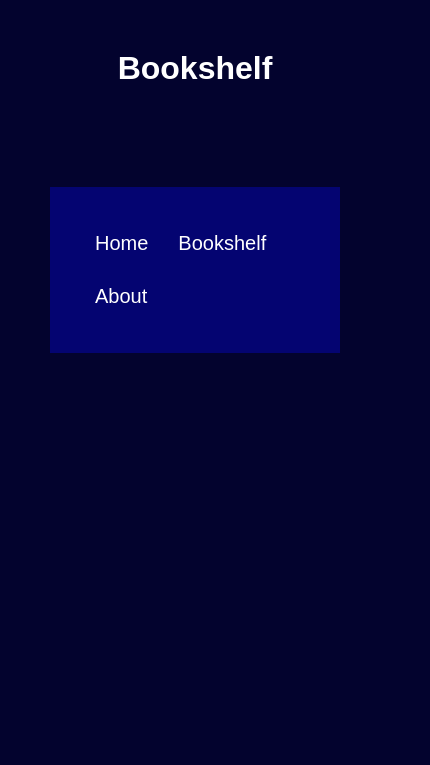
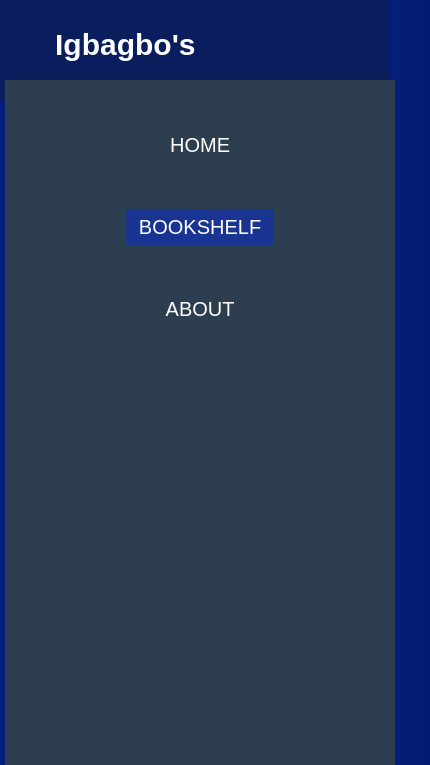
Before and after one commit to tlcgbo/Igbagbo-s-Bookshelf, a plain HTML site: page bookshelf.html in a window 390 px wide. Shown: the top 765 px of the page, 430 px wide, since content can reach past the window. Drawn offline with Linux system fonts and the light colour scheme.

Commit message:
updating more files

```diff
--- a/about.css
+++ b/about.css
@@ -1,49 +1,76 @@
 *{
     padding: 0;
     margin: 0;
+    text-decoration: none;
+    list-style: none;
+    box-sizing: border-box;
 }
 body{
     font-family: sans-serif;
-    background-color: rgb(3, 3, 46);;
 }
-.title{
-    text-align: center;
-    font-family: sans-serif;
+nav{
+    background: #0a1e5e;
+    height: 100px;
+    width: 100%;
+    padding: 5px;
+}
+label.logo{
     color: white;
-    padding: 50px;
+    font-size: 35px;
+    line-height: 80px;
+    padding: 0 100px;
+    font-weight: bold;
 }
-.navbar ul{
-    list-style-type: none;
-    background-color: rgb(4, 4, 113);
-    padding: 30px;
-    margin: 50px;
-    overflow: hidden;
-    font-size: 20px;
+nav ul{
+    float: right;
+    margin-right: 20px;
 }
-.navbar a{
+nav ul li{
+    display: inline-block;
+    line-height: 80px;
+    margin: 0 5px;
+}
+nav ul li a{
     color: white;
-    text-decoration: none;
-    padding: 15px;
-    display: block;
-    text-align: center;
+    font-size: 17px;
+    padding: 7px 13px;
+    border-radius: 3px;
+    text-transform: uppercase;
 }
-.navbar a:hover{
-    background-color: rgb(4, 4, 81);
+a.activeAbout,a:hover{
+    background: #193591;
+    transition: .5s;
 }
-.navbar li{
-    float: left;
+@media (max-width: 952px){
+    label.logo{
+        font-size: 30px;
+        padding-left: 50px;
+    }
+    nav ul li a{
+        font-size: 16px;
+    }
 }
-.div1{
-    color: white;
-    font-size: 25px;
-    padding: 50px;
-    margin: 50px;
-    float: center;
-    border-style: solid;
+@media (max-width: 858px){
+    ul{
+        position: fixed;
+        width: 100%;
+        height: 100vh;
+        background: #2c3e50;
+        top: 80px;
+        left: -100;
+        text-align: center;
+        transition: all .5s;
+    }
+    nav ul li{
+        display: block;
+        margin: 50px 0;
+        line-height: 30px;
+    }
+    nav ul li a{
+        font-size: 20px;
+    }
+    a:hover,a.active{
+        background: none;
+        color: #0a1e5e;
+    }
 }
-img{
-    width: 600px;
-    display: block;
-    margin-left: auto;
-    margin-right: auto;
-}
--- a/bookshelf.css
+++ b/bookshelf.css
@@ -1,35 +1,99 @@
 *{
     padding: 0;
     margin: 0;
+    text-decoration: none;
+    list-style: none;
+    box-sizing: border-box;
 }
 body{
     font-family: sans-serif;
-    background-color: rgb(3, 3, 46);;
+    background-image: linear-gradient(to right, #041f7b, black);
 }
-.title{
-    text-align: center;
-    font-family: sans-serif;
+nav{
+    background: #0a1e5e;
+    height: 100px;
+    width: 100%;
+    padding: 5px;
+}
+label.logo{
     color: white;
+    font-size: 35px;
+    line-height: 80px;
+    padding: 0 100px;
+    font-weight: bold;
+}
+nav ul{
+    float: right;
+    margin-right: 20px;
+}
+nav ul li{
+    display: inline-block;
+    line-height: 80px;
+    margin: 0 5px;
+}
+nav ul li a{
+    color: white;
+    font-size: 17px;
+    padding: 7px 13px;
+    border-radius: 3px;
+    text-transform: uppercase;
+}
+a.activeBookshelf,a:hover{
+    background: #193591;
+    transition: .5s;
+}
+.books_div{
     padding: 50px;
-}
-.navbar ul{
-    list-style-type: none;
-    background-color: rgb(4, 4, 113);
-    padding: 30px;
-    margin: 50px;
-    overflow: hidden;
-    font-size: 20px;
-}
-.navbar a{
-    color: white;
-    text-decoration: none;
-    padding: 15px;
-    display: block;
     text-align: center;
 }
-.navbar a:hover{
-    background-color: rgb(4, 4, 81);
+.books{
+    display: inline-block;
+    border: 1px solid grey;
+    margin: 40px;
+    width: 300px;
+    color: white;
 }
-.navbar li{
-    float: left;
+.books .description{
+    padding: 10px;
+    text-align: center;
 }
+.books:hover{
+    border: 1px solid rgb(57, 55, 55);
+}
+.books img{
+    width: 100%;
+    height: auto;
+}
+@media (max-width: 952px){
+    label.logo{
+        font-size: 30px;
+        padding-left: 50px;
+    }
+    nav ul li a{
+        font-size: 16px;
+    }
+}
+@media (max-width: 858px){
+    ul{
+        position: fixed;
+        width: 100%;
+        height: 100vh;
+        background: #2c3e50;
+        top: 80px;
+        left: -100;
+        text-align: center;
+        transition: all .5s;
+    }
+    nav ul li{
+        display: block;
+        margin: 50px 0;
+        line-height: 30px;
+    }
+    nav ul li a{
+        font-size: 20px;
+    }
+    a:hover,a.active{
+        background: none;
+        color: #0a1e5e;
+    }
+}
--- a/bookshelf.html
+++ b/bookshelf.html
@@ -9,15 +9,56 @@
 </head>
 <body>
 
-    <h1 class="title">Bookshelf</h1>
     <nav class="navbar">
+        <label class="logo">Igbagbo's Bookshelf</label>
         <ul>
             <li><a href="index.html">Home</a></li>
-            <li><a href="bookshelf.html">Bookshelf</a></li>
+            <li><a class="activeBookshelf" href="bookshelf.html">Bookshelf</a></li>
             <li><a href="about.html">About</a></li>
         </ul>
     </nav>
 
+    <div class="books_div">
+        <div class="books">
+            <img src="images/7habits.jpg" alt="7habits">
+            <div class="description">7 Habits of Highly Effective People</div>
+        </div>
+
+        <div class="books">
+            <img src="images/foreverendesonfriday.jpg" alt="forever">
+            <div class="description">Forever Ends On Friday</div>
+        </div>
+
+        <div class="books">
+            <img src="images/nyxia.jpg" alt="nyxia">
+            <div class="description">Nyxia</div>
+        </div>
+
+        <div class="books">
+            <img src="images/purple.jpg" alt="purple">
+            <div class="description">Purple Hibisicus</div>
+        </div>
+
+        <div class="books">
+            <img src="images/americana.jpg" alt="americana">
+            <div class="description">Americana</div>
+        </div>
+
+        <div class="books">
+            <img src="images/iamnumber4.jpg" alt="iamnumber4">
+            <div class="description">I am Number Four</div>
+        </div>
+
+        <div class="books">
+            <img src="images/cherub.jpg" alt="cherub">
+            <div class="description">Cherub</div>
+        </div>
+
+        <div class="books">
+            <img src="images/halfofayellowsun.jpg" alt="halfofayellowsun">
+            <div class="description">Half Of a Yellow Sun</div>
+        </div>
+    </div>
 
     <link rel="stylesheet" href="script.js">
 </body>
--- a/style.css
+++ b/style.css
@@ -1,35 +1,81 @@
 *{
     padding: 0;
     margin: 0;
+    text-decoration: none;
+    list-style: none;
+    box-sizing: border-box;
 }
 body{
     font-family: sans-serif;
-    background-color: rgb(3, 3, 46);;
 }
-.title{
-    text-align: center;
-    font-family: sans-serif;
+nav{
+    background: #0a1e5e;
+    height: 100px;
+    width: 100%;
+    padding: 5px;
+}
+label.logo{
     color: white;
-    padding: 50px;
+    font-size: 35px;
+    line-height: 80px;
+    padding: 0 100px;
+    font-weight: bold;
 }
-.navbar ul{
-    list-style-type: none;
-    background-color: rgb(4, 4, 113);
-    padding: 30px;
-    margin: 50px;
-    overflow: hidden;
-    font-size: 20px;
+nav ul{
+    float: right;
+    margin-right: 20px;
 }
-.navbar a{
+nav ul li{
+    display: inline-block;
+    line-height: 80px;
+    margin: 0 5px;
+}
+nav ul li a{
     color: white;
-    text-decoration: none;
-    padding: 15px;
-    display: block;
-    text-align: center;
+    font-size: 17px;
+    padding: 7px 13px;
+    border-radius: 3px;
+    text-transform: uppercase;
 }
-.navbar a:hover{
-    background-color: rgb(4, 4, 81);
+a.active,a:hover{
+    background: #193591;
+    transition: .5s;
 }
-.navbar li{
-    float: left;
+@media (max-width: 952px){
+    label.logo{
+        font-size: 30px;
+        padding-left: 50px;
+    }
+    nav ul li a{
+        font-size: 16px;
+    }
 }
+@media (max-width: 858px){
+    ul{
+        position: fixed;
+        width: 100%;
+        height: 100vh;
+        background: #2c3e50;
+        top: 80px;
+        left: -100;
+        text-align: center;
+        transition: all .5s;
+    }
+    nav ul li{
+        display: block;
+        margin: 50px 0;
+        line-height: 30px;
+    }
+    nav ul li a{
+        font-size: 20px;
+    }
+    a:hover,a.active{
+        background: none;
+        color: #0a1e5e;
+    }
+}
+section{
+    background: url(mikolaj-DCzpr09cTXY-unsplash.jpg) no-repeat;
+    background-size: cover;
+    height: calc(100vh - 80px);
+}
```
Also changed, not shown: about.html (+2 -5 lines), index.html (+3 -4 lines), images/7habits.jpg (added), images/americana.jpg (added), images/cherub.jpg (added), images/foreverendesonfriday.jpg (added), images/halfofayellowsun.jpg (added), images/iamnumber4.jpg (added), images/nyxia.jpg (added), images/purple.jpg (added).
